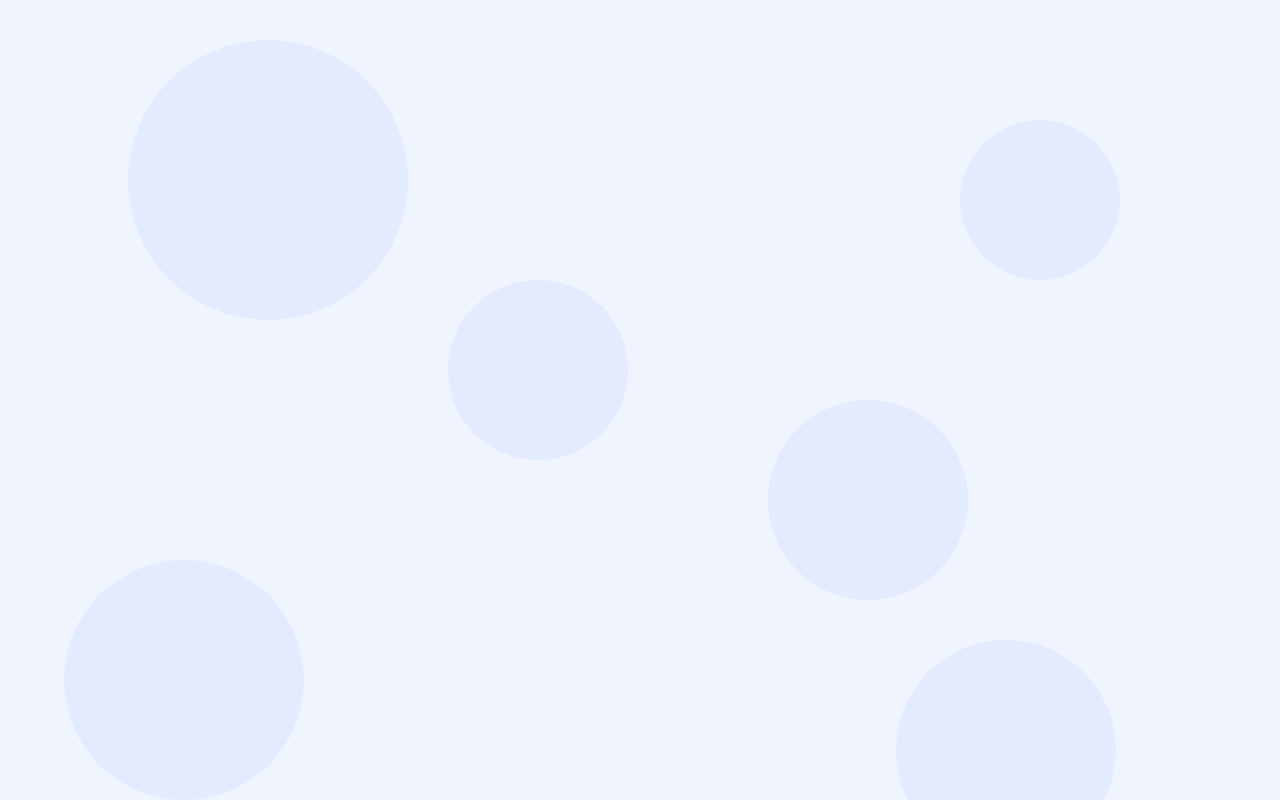
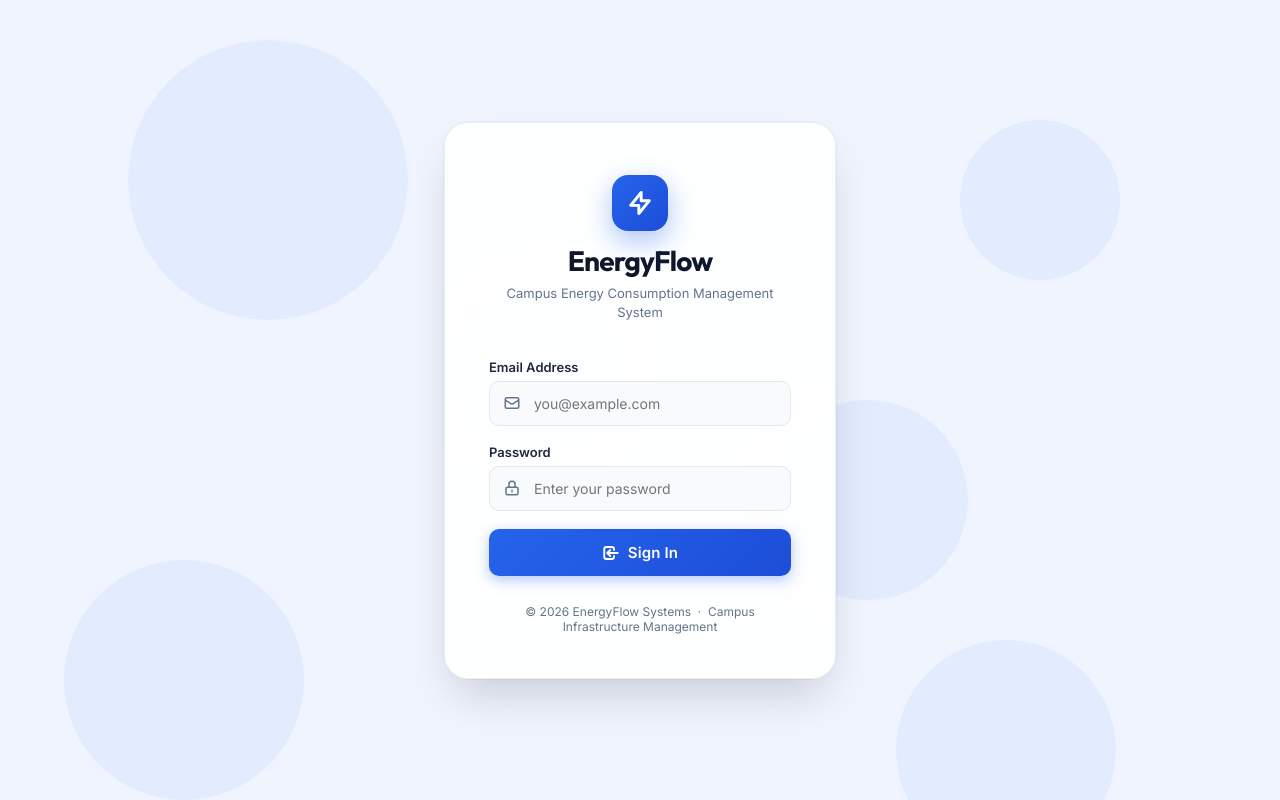
Before and after one commit to shridharkale/ENERGYDB, a Flask app: page /login in a window 1280 px wide. Run offline with Flask 3, Linux system fonts and the light colour scheme.

Commit message:
fix: login card visible by default

```diff
--- a/templates/login.html
+++ b/templates/login.html
@@ -67,8 +67,8 @@
             border: 1px solid rgba(226, 232, 240, 0.7);
             box-shadow: var(--shadow-xl);
             padding: 52px 44px 44px;
-            opacity: 0;                 /* Anime.js entry — starts hidden */
-            transform: translateY(30px) scale(0.97);
+            opacity: 1;
+            transform: none;
         }
 
         /* ── Brand section ── */
@@ -428,13 +428,6 @@ orbConfigs.forEach(cfg => {
 const cardTl = anime.timeline({ easing: 'easeOutExpo' });
 
 cardTl
-    .add({
-        targets: '#login-card',
-        translateY: [30, 0],
-        opacity: [0, 1],
-        scale: [0.97, 1],
-        duration: 700,
-    })
     .add(() => {
         const staggerTargets = ['#brand-icon','#brand-title','#brand-subtitle','#fg-email','#fg-password','#login-btn','#login-footer'];
         const errorBox = document.getElementById('error-box');
@@ -447,7 +440,7 @@ cardTl
             duration: 480,
             easing: 'easeOutCubic',
         };
-    }(), '-=380'); // overlap with card animation
+    }());
 
 // ═══════════════════════════════════════════
 // 4. BRAND ICON PULSE (loop)
```
